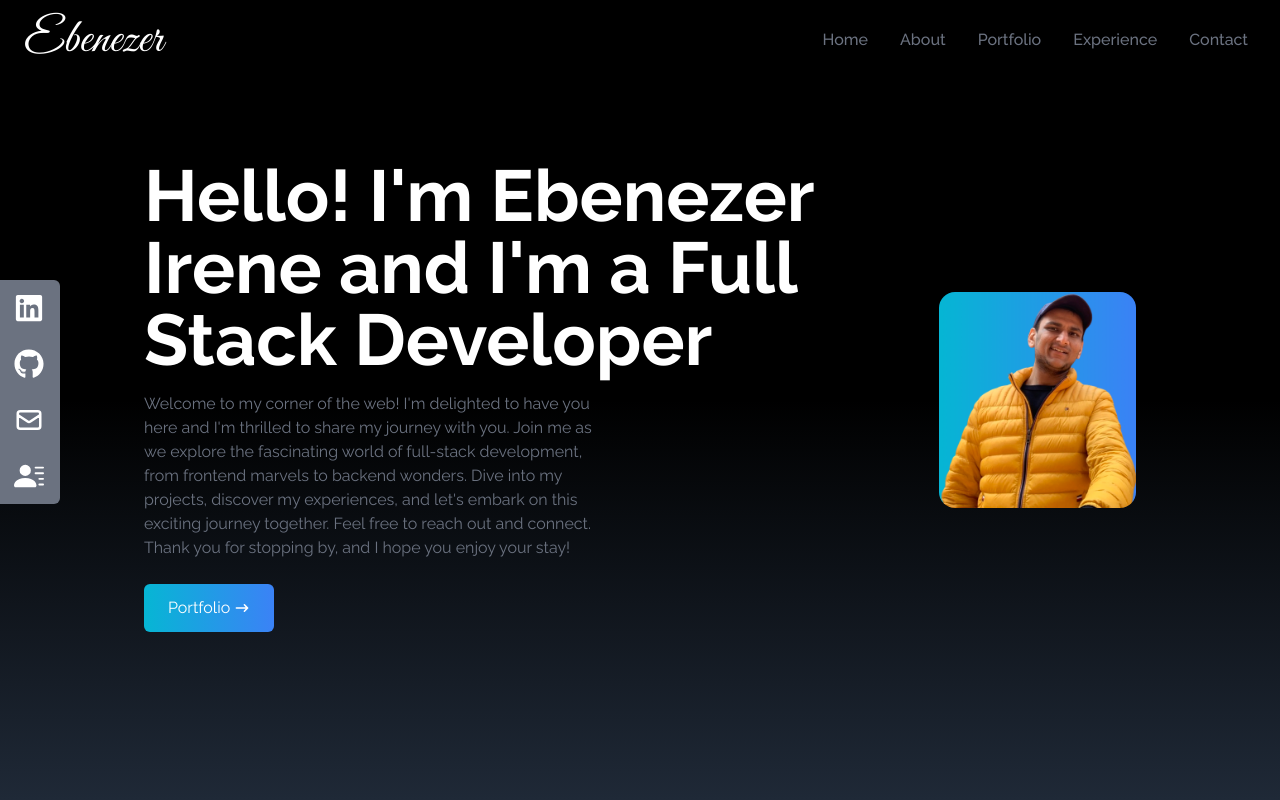
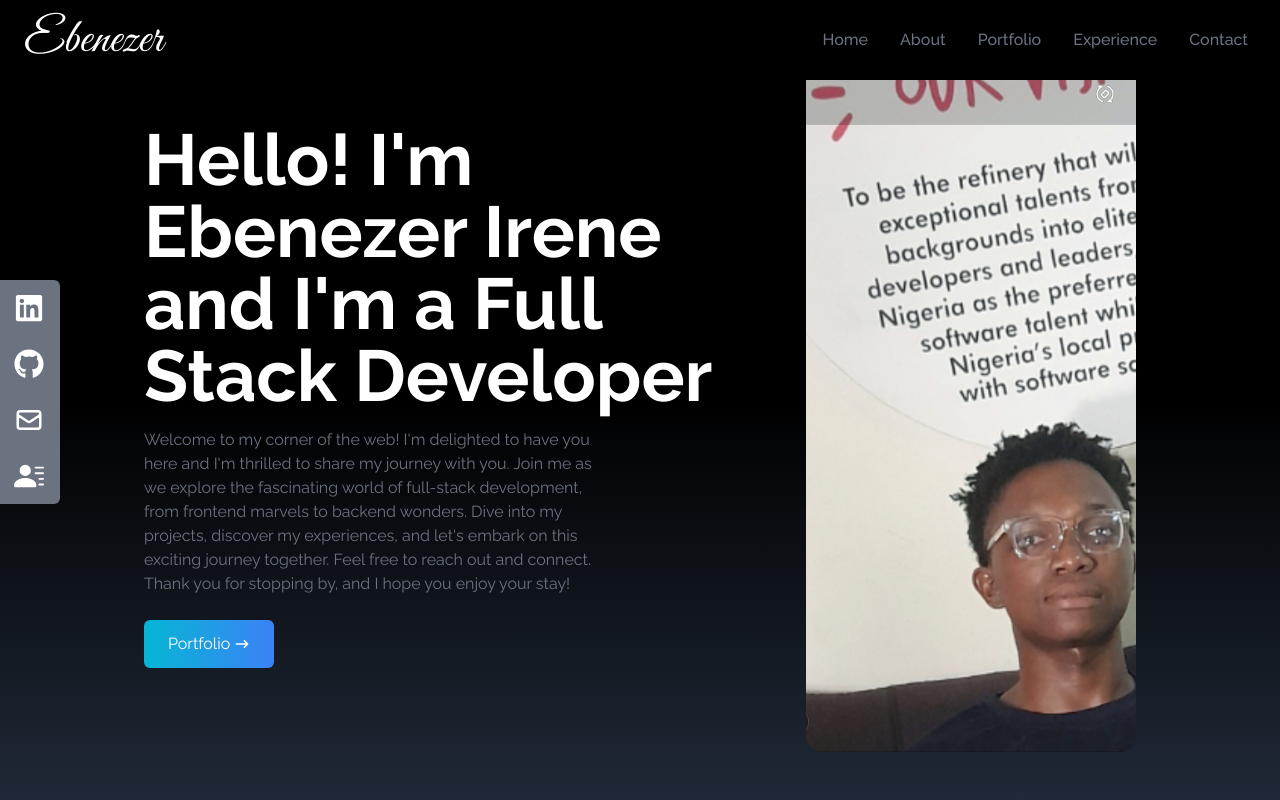
Before and after one commit to 1etecHub/my-portfolio, a React (Create React App) app: page / in a window 1280 px wide. Shown: the top 800 px of the page. Built offline with nearby package versions, Linux system fonts and the light colour scheme.

Commit message:
updated home page image

```diff
--- a/src/components/Home.jsx
+++ b/src/components/Home.jsx
@@ -1,6 +1,6 @@
 import React from "react";
 import { HiArrowNarrowRight } from "react-icons/hi";
-import HeroImage from "../assets/heroImage.png";
+import Ebenezer from "../assets/Ebenezer.jpg";
 import { Link } from "react-scroll";
 
 const Home = () => {
@@ -40,7 +40,7 @@ const Home = () => {
         </div>
         <div>
           <img
-            src={HeroImage}
+            src={Ebenezer}
             alt="my profile"
             className="rounded-2xl mx-auto w-2/3 md:w-full"
           />
```
Also changed, not shown: src/assets/Ebenezer.jpg (added).
